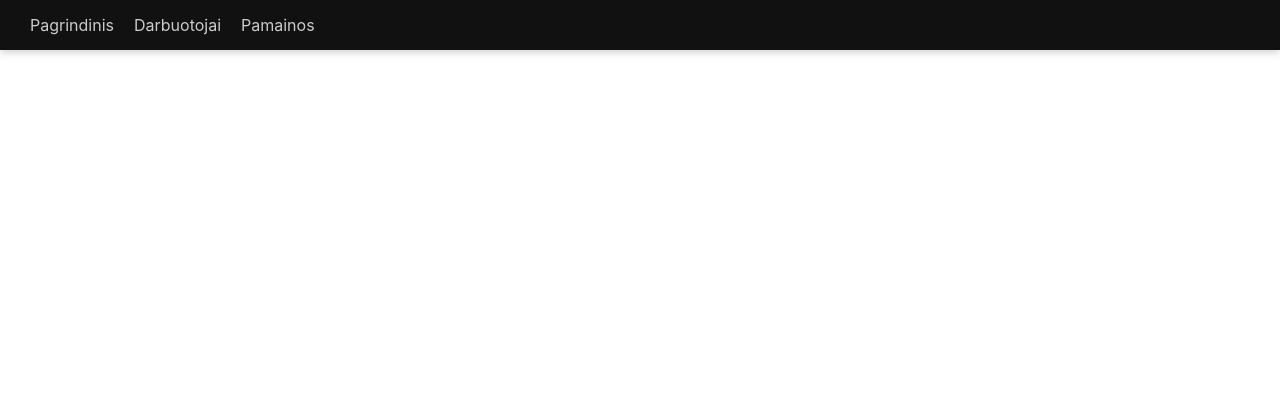
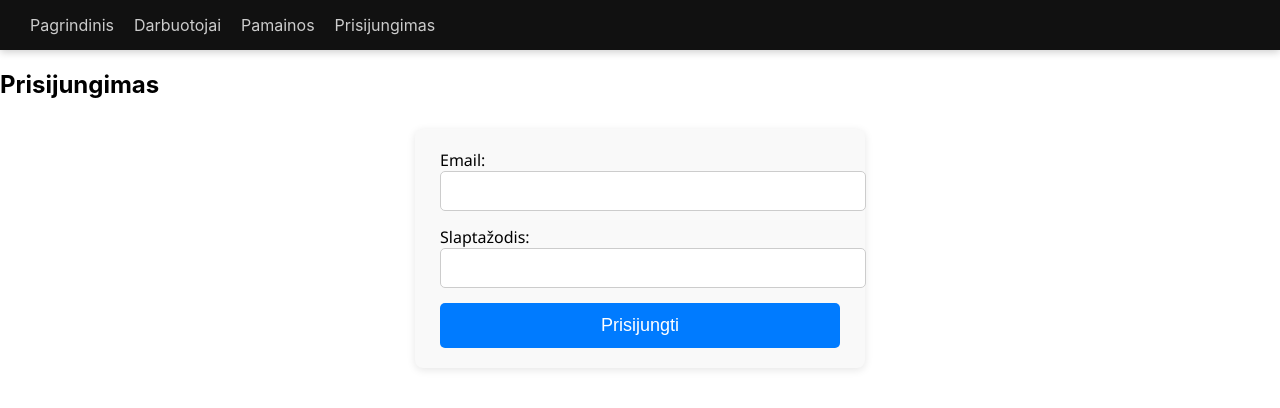
Before and after one commit to Matas313/shift-planner-front, a React (Create React App) app: page /login in a window 1280 px wide. Shown: the top 408 px of the page. Built offline with nearby package versions, Linux system fonts and the light colour scheme.

Commit message:
Pridetas Login puslapis

```diff
--- a/src/App.js
+++ b/src/App.js
@@ -4,6 +4,7 @@ import Header from './components/Header';
 import Home from './components/Pages/Home';
 import EmployeePage from './components/Pages/Employee/EmployeePage';
 import ShiftPage from './components/Pages/Shift/ShiftPage';
+import Login from './components/Login';
 
 function App() {
   return (
@@ -13,6 +14,7 @@ function App() {
         <Route path="/" element={<Home />} />
         <Route path="/employees" element={<EmployeePage />} />
         <Route path="/shiftform" element={<ShiftPage />} />
+        <Route path="/login" element={<Login />} />
       </Routes>
     </Router>
   );
--- a/src/components/Header.js
+++ b/src/components/Header.js
@@ -8,6 +8,7 @@ function Header() {
         <Link to="/">Pagrindinis</Link>
         <Link to="/employees">Darbuotojai</Link>
         <Link to="/shiftform">Pamainos</Link>
+        <Link to="/login">Prisijungimas</Link>
 
 
 
--- /dev/null
+++ b/src/components/Login.js
@@ -0,0 +1,41 @@
+import React, { useState } from 'react';
+
+function Login() {
+  const [email, setEmail] = useState('');
+  const [password, setPassword] = useState('');
+
+  const handleSubmit = (e) => {
+    e.preventDefault();
+    console.log('Prisijungimo duomenys:', { email, password });
+    alert(`Bandai prisijungti su:\nEmail: ${email}\nPassword: ${password}`);
+  };
+
+  return (
+    <div>
+      <h2>Prisijungimas</h2>
+      <form onSubmit={handleSubmit}>
+        <div>
+          <label>Email:</label><br />
+          <input
+            type="email"
+            value={email}
+            onChange={e => setEmail(e.target.value)}
+            required
+          />
+        </div>
+        <div>
+          <label>Slaptažodis:</label><br />
+          <input
+            type="password"
+            value={password}
+            onChange={e => setPassword(e.target.value)}
+            required
+          />
+        </div>
+        <button type="submit">Prisijungti</button>
+      </form>
+    </div>
+  );
+}
+
+export default Login;
--- a/src/components/Pages/Home.js
+++ b/src/components/Pages/Home.js
@@ -8,6 +8,7 @@ function Home() {
             <nav className="home-nav">
                 <Link to="/employeeform">Darbuotojai</Link>
                 <Link to="/shiftform">Pamainos</Link>
+                <a href="/login">Prisijungimas</a>
 
 
             </nav>
```
Also changed, not shown: 1 other file (tests, documents, lock files or other folders).
